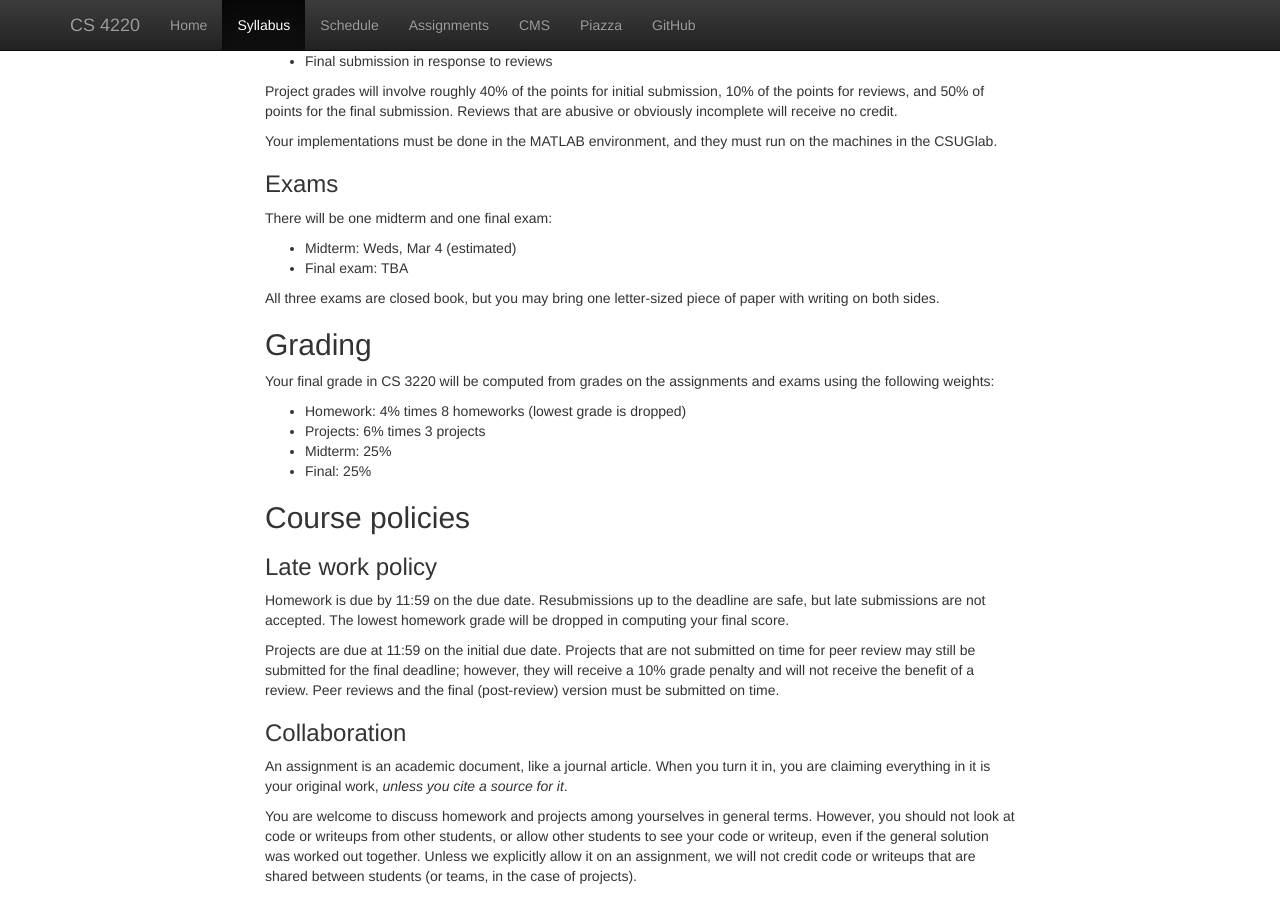
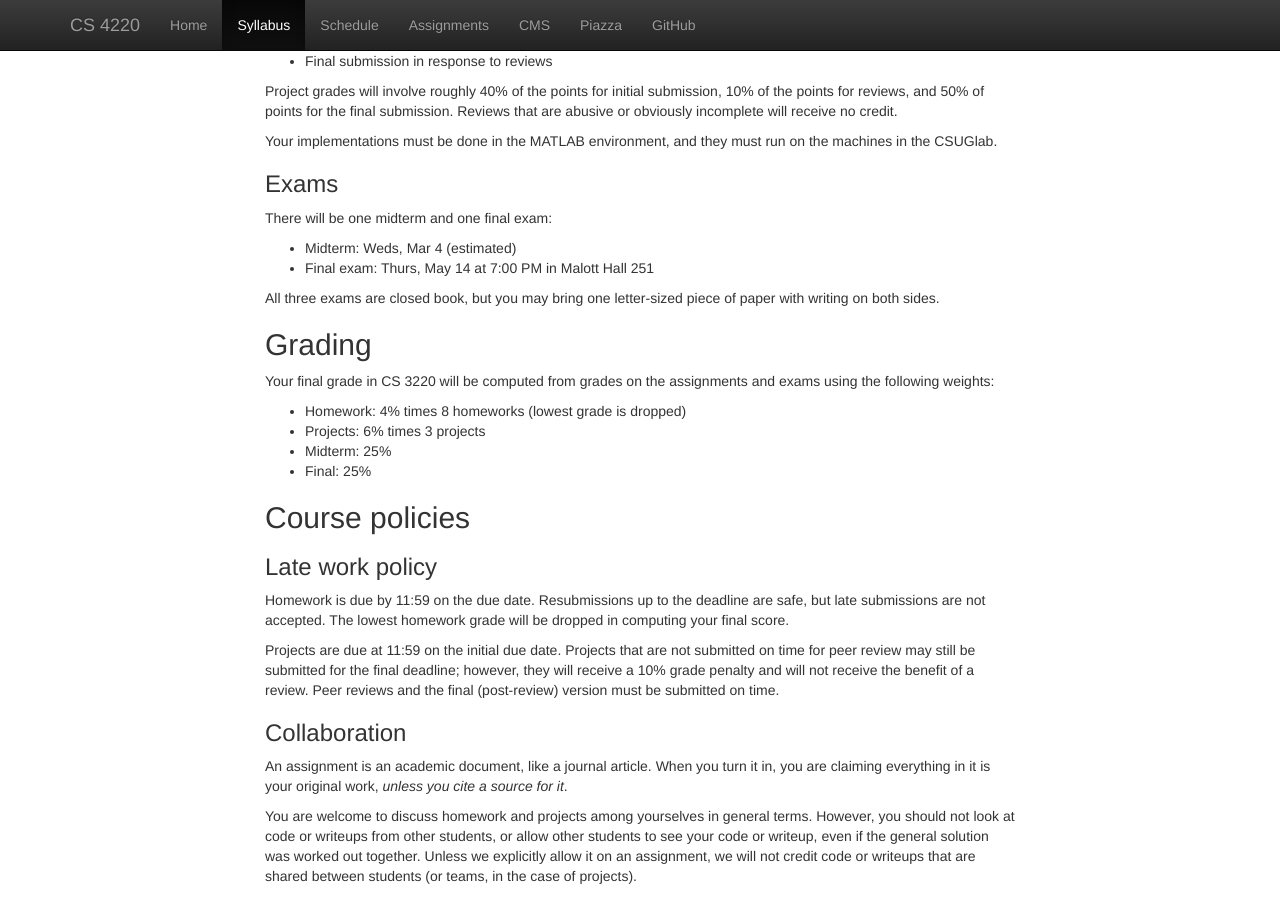
Before and after one commit to dbindel/cs4220-s15, a Jekyll site: the page built from web/syllabus.md, in a window 1280 px wide and 900 px high, scrolled down 1672 px. Built offline with Jekyll 4.4.1, drawn with Linux system fonts in a browser that asks for light colours; nearby versions of some CDN libraries.

Commit message:
Update syllabus with final exam time/date/location info.

```diff
--- a/web/syllabus.md
+++ b/web/syllabus.md
@@ -139,7 +139,7 @@ must run on the machines in the CSUGlab.
 There will be one midterm and one final exam:
 
  - Midterm: Weds, Mar 4 (estimated)
- - Final exam: TBA
+ - Final exam: Thurs, May 14 at 7:00 PM in Malott Hall 251
 
 All three exams are closed book, but you may bring one letter-sized piece
 of paper with writing on both sides.
```
